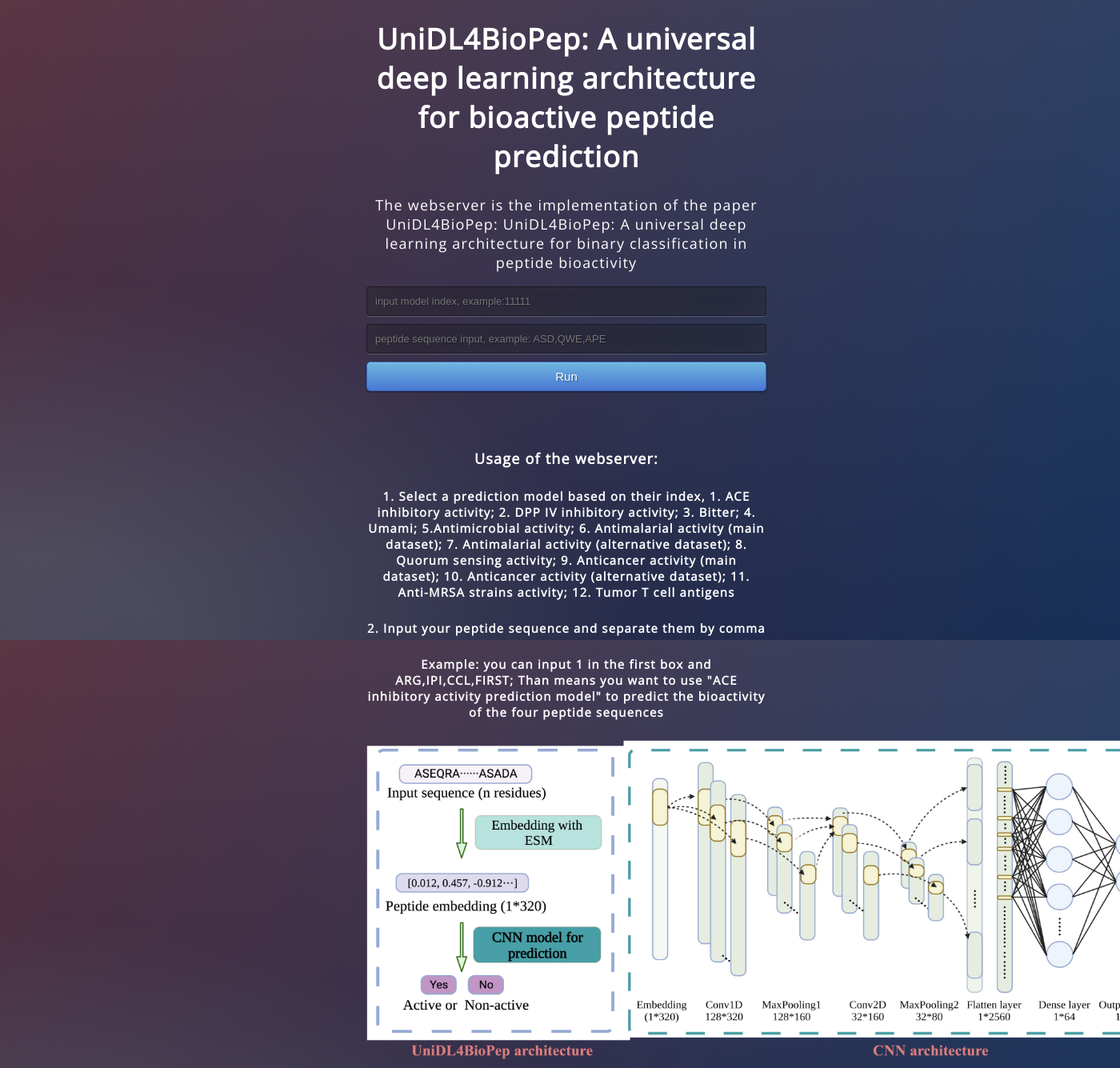
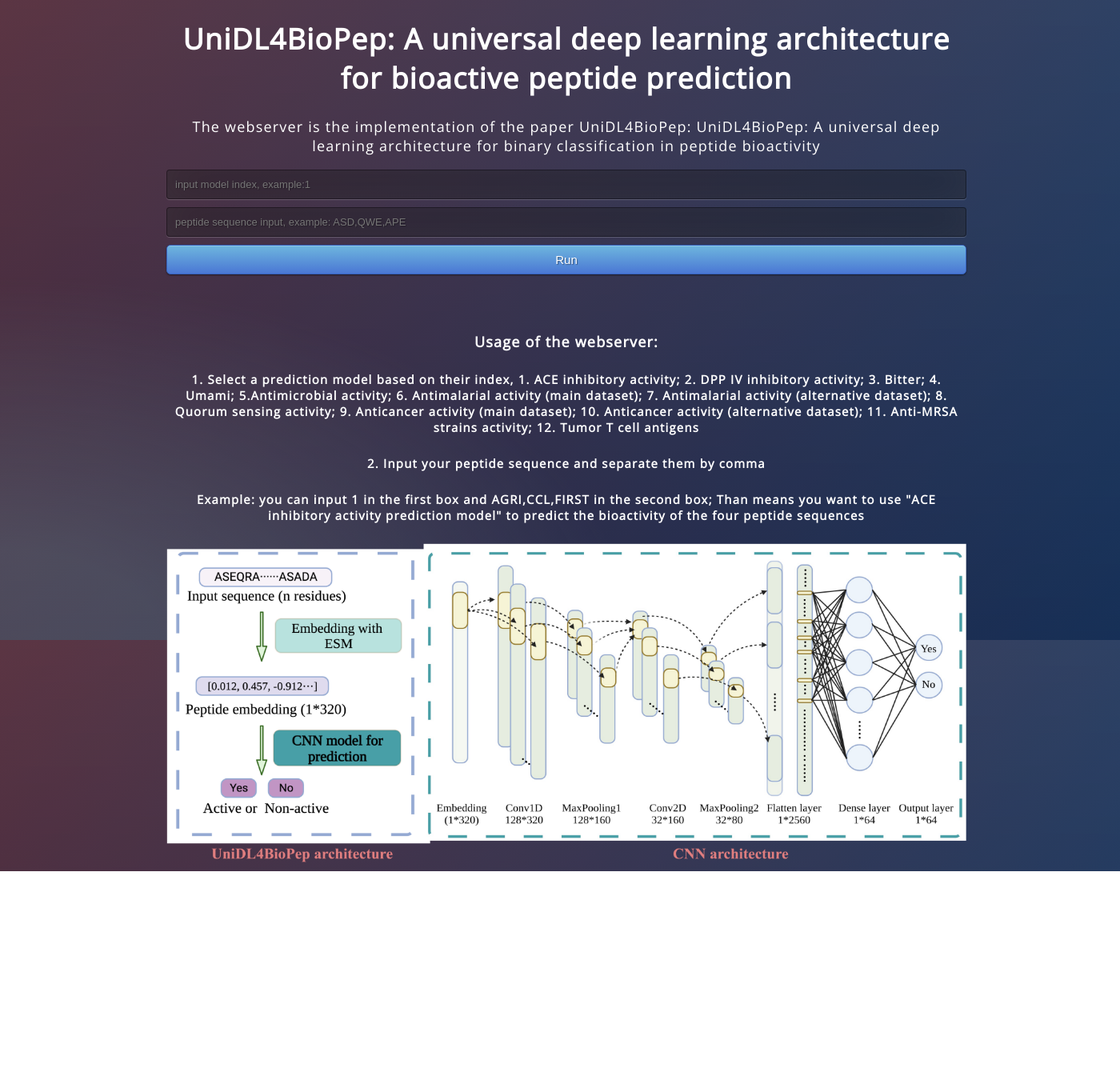
Before and after one commit to dzjxzyd/UniDL4BioPep_webserver, a Flask app: page / in a window 1400 px wide; the page is wider, and only the part inside the window is pictured. Shown: that part at 80% size. After the commit the page ends 1089 px from the top of that part, so only its background shows below. Run offline with Flask 2, Linux system fonts and the light colour scheme; some web fonts are replaced.

Commit message:
Update index.html

```diff
--- a/templates/index.html
+++ b/templates/index.html
@@ -12,7 +12,7 @@
 
 		<style>
 			.content {
-			  max-width: 500px;
+			  max-width: 1000px;
 			  margin: auto;
 			}
 
@@ -27,7 +27,7 @@
         <h1>UniDL4BioPep: A universal deep learning architecture for bioactive peptide prediction</h1>
         <p>The webserver is the implementation of the paper UniDL4BioPep: UniDL4BioPep: A universal deep learning architecture for binary classification in peptide bioactivity<p>
         <form action="{{url_for('predict')}}" method="post">
-             <input type="text" name="Model selection" placeholder="input model index, example:11111" required="required">
+             <input type="text" name="Model selection" placeholder="input model index, example:1" required="required">
             <input type="text" name="Peptide_sequences" placeholder="peptide sequence input, example: ASD,QWE,APE" required="required">
             <button type="submit" class="btn btn-primary btn-block btn-large">Run</button>
         </form>
@@ -37,7 +37,7 @@
         <h4>Usage of the webserver:<h4>
         <h5>1. Select a prediction model based on their index, 1. ACE inhibitory activity; 2. DPP IV inhibitory activity; 3. Bitter; 4. Umami; 5.Antimicrobial activity; 6. Antimalarial activity (main dataset); 7. Antimalarial activity (alternative dataset); 8. Quorum sensing activity; 9. Anticancer activity (main dataset); 10. Anticancer activity (alternative dataset); 11. Anti-MRSA strains activity; 12. Tumor T cell antigens<h5>
         <h5>2. Input your peptide sequence and separate them by comma
-        <h5>Example: you can input 1 in the first box and ARG,IPI,CCL,FIRST; Than means you want to use "ACE inhibitory activity prediction model" to predict the bioactivity of the four peptide sequences <h5>
+        <h5>Example: you can input 1 in the first box and AGRI,CCL,FIRST in the second box; Than means you want to use "ACE inhibitory activity prediction model" to predict the bioactivity of the four peptide sequences <h5>
         <img src="static/css/Whole architecture.png" alt="Whole architecture" width="1000" height="410" style="float:left">
 </div>
 </div>
```
